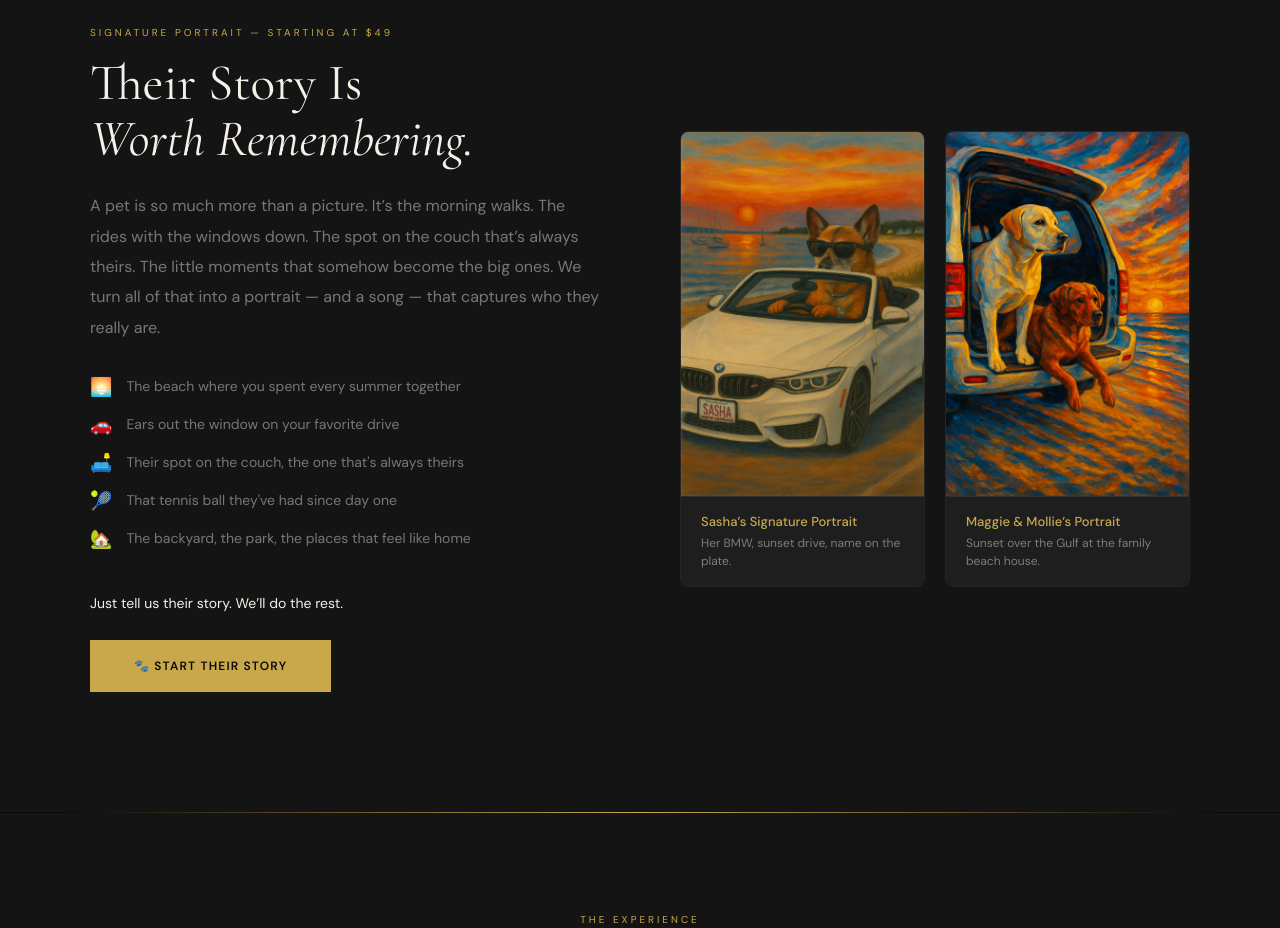
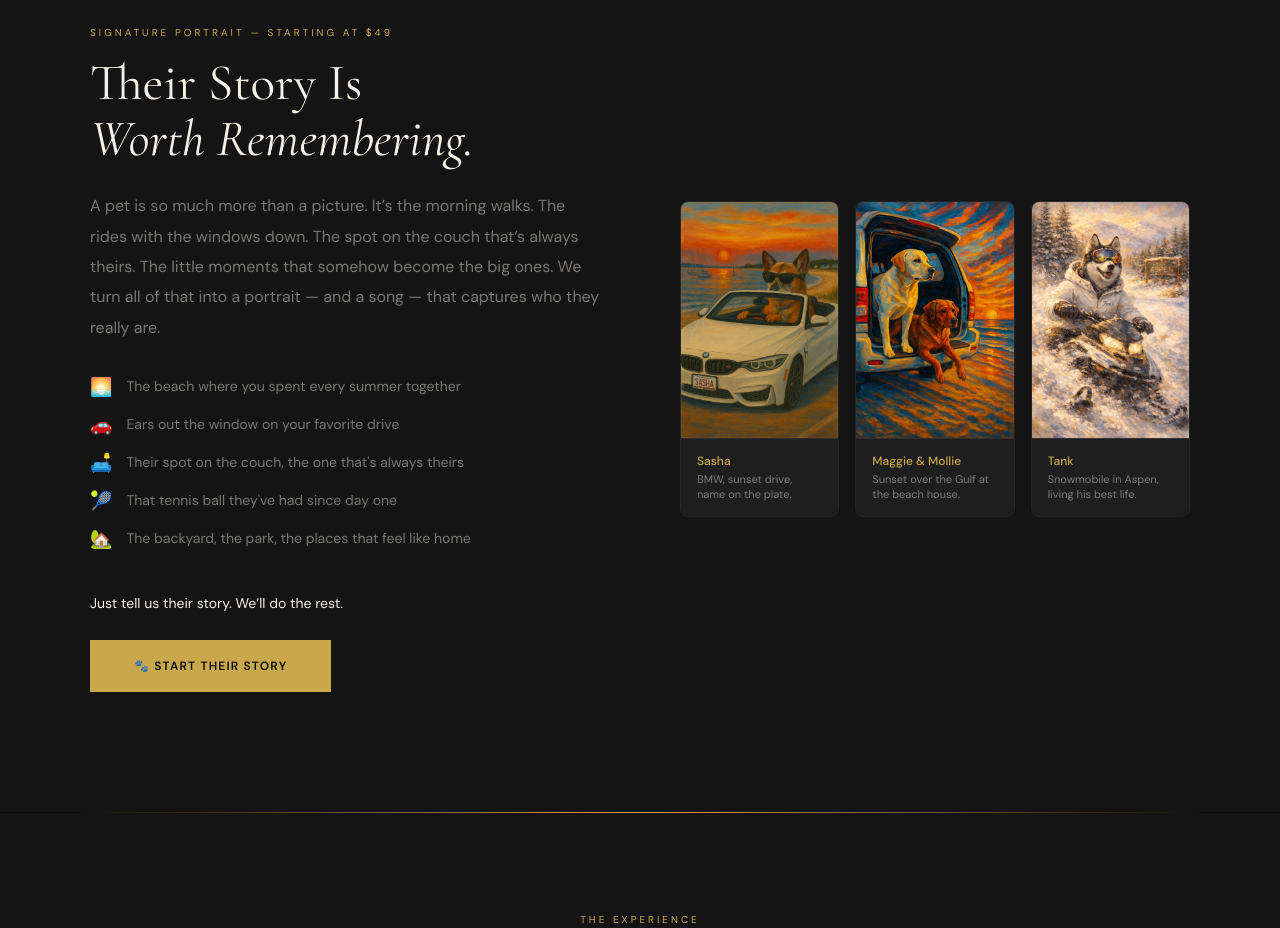
Before and after one commit to johnagreuling/petprintsstudio, a Next.js app: page / in a window 1280 px wide. Shown: the part 2600-3528 px from the top of the page. Built offline with nearby package versions, Linux system fonts and the light colour scheme.

Commit message:
feat: add Tank snowmobile portrait — 3-column layout with Sasha, Maggie/Mollie, Tank

```diff
--- a/app/page.tsx
+++ b/app/page.tsx
@@ -282,19 +282,26 @@ export default function Home() {
           </div>
 
           {/* Portrait examples - full images */}
-          <div style={{display:'grid',gridTemplateColumns:'1fr 1fr',gap:20}}>
+          <div style={{display:'grid',gridTemplateColumns:'1fr 1fr 1fr',gap:16}}>
             <div style={{borderRadius:8,overflow:'hidden',border:'1px solid var(--border)'}}>
               <img src="/portrait-sasha.png" alt="Sasha - Signature Portrait" style={{width:'100%',display:'block'}}/>
-              <div style={{background:'var(--mid)',padding:'16px 20px',borderTop:'1px solid var(--border)'}}>
-                <div style={{fontSize:13,color:'var(--gold)',fontWeight:500,marginBottom:4}}>Sasha&rsquo;s Signature Portrait</div>
-                <div style={{fontSize:12,color:'var(--muted)',lineHeight:1.5}}>Her BMW, sunset drive, name on the plate.</div>
+              <div style={{background:'var(--mid)',padding:'14px 16px',borderTop:'1px solid var(--border)'}}>
+                <div style={{fontSize:12,color:'var(--gold)',fontWeight:500,marginBottom:3}}>Sasha</div>
+                <div style={{fontSize:11,color:'var(--muted)',lineHeight:1.4}}>BMW, sunset drive, name on the plate.</div>
               </div>
             </div>
             <div style={{borderRadius:8,overflow:'hidden',border:'1px solid var(--border)'}}>
               <img src="/portrait-maggie-mollie.png" alt="Maggie & Mollie - Signature Portrait" style={{width:'100%',display:'block'}}/>
-              <div style={{background:'var(--mid)',padding:'16px 20px',borderTop:'1px solid var(--border)'}}>
-                <div style={{fontSize:13,color:'var(--gold)',fontWeight:500,marginBottom:4}}>Maggie &amp; Mollie&rsquo;s Portrait</div>
-                <div style={{fontSize:12,color:'var(--muted)',lineHeight:1.5}}>Sunset over the Gulf at the family beach house.</div>
+              <div style={{background:'var(--mid)',padding:'14px 16px',borderTop:'1px solid var(--border)'}}>
+                <div style={{fontSize:12,color:'var(--gold)',fontWeight:500,marginBottom:3}}>Maggie &amp; Mollie</div>
+                <div style={{fontSize:11,color:'var(--muted)',lineHeight:1.4}}>Sunset over the Gulf at the beach house.</div>
+              </div>
+            </div>
+            <div style={{borderRadius:8,overflow:'hidden',border:'1px solid var(--border)'}}>
+              <img src="/portrait-tank.png" alt="Tank - Signature Portrait" style={{width:'100%',display:'block'}}/>
+              <div style={{background:'var(--mid)',padding:'14px 16px',borderTop:'1px solid var(--border)'}}>
+                <div style={{fontSize:12,color:'var(--gold)',fontWeight:500,marginBottom:3}}>Tank</div>
+                <div style={{fontSize:11,color:'var(--muted)',lineHeight:1.4}}>Snowmobile in Aspen, living his best life.</div>
               </div>
             </div>
           </div>
```
Also changed, not shown: public/portrait-tank.png (added).
